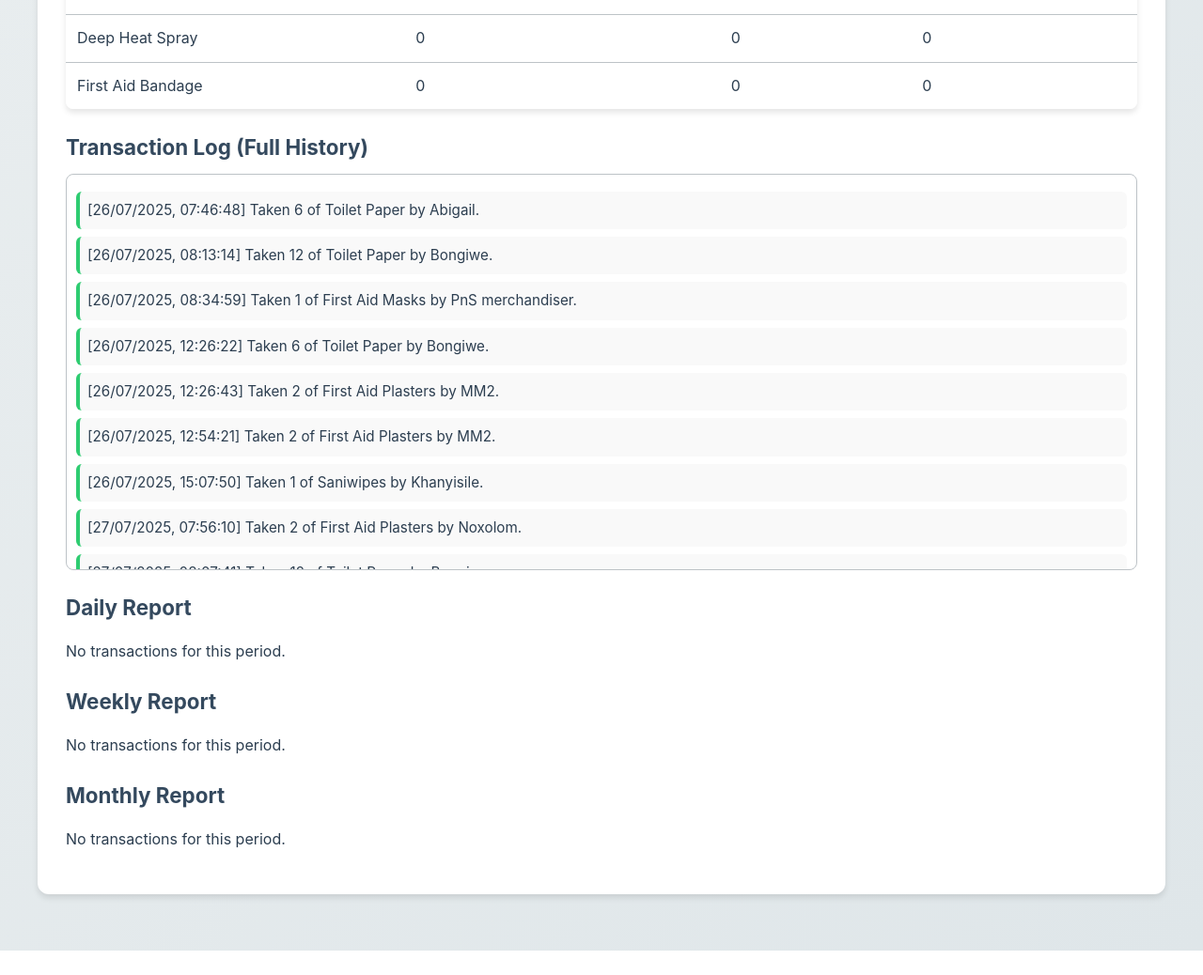
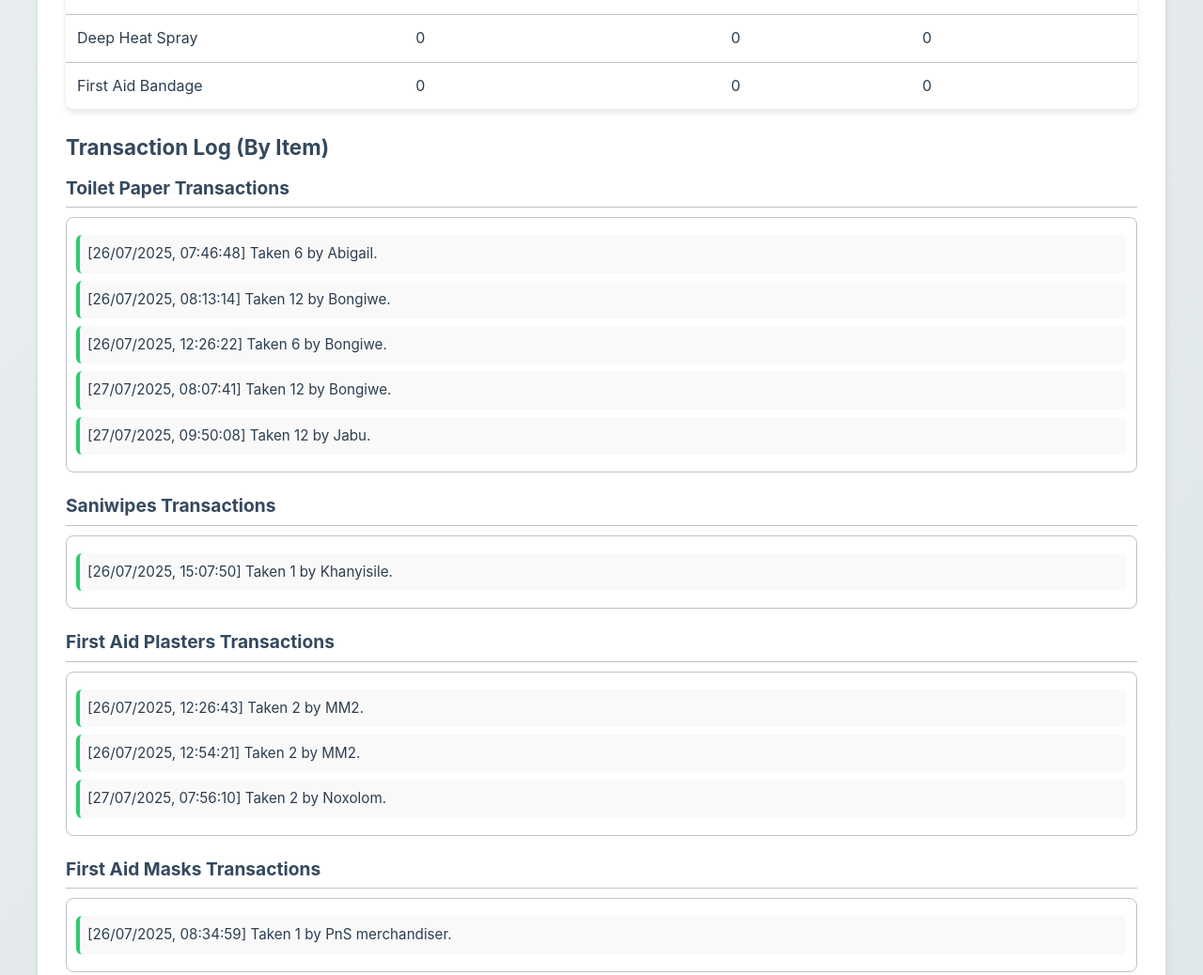
Before and after one commit to IT-SUPERBHYPER/T-ROLLS, a plain HTML site: page index.html in a window 1280 px wide. Shown: the part 1060-2098 px from the top of the page at 94% size. Before the commit the page ends 2072 px from the top, so only its background shows below. Drawn offline with nearby package versions, Linux system fonts and the light colour scheme; no server answers.

Commit message:
Add files via upload

```diff
--- a/index.html
+++ b/index.html
@@ -173,12 +173,13 @@
     border-left: 4px solid var(--accent-color);
   }
   /* Add scrollbar to log display if it gets too long */
-  #log {
-    max-height: 400px; /* Adjust as needed */
+  .item-log-container {
+    max-height: 300px;
     overflow-y: auto;
     border: 1px solid var(--border-color);
     border-radius: 8px;
     padding: 10px;
+    margin-bottom: 20px;
   }
   .report-section {
     margin-top: 20px;
@@ -199,6 +200,14 @@
     margin-left: 20px;
     font-size: 0.95rem;
     color: #555;
+  }
+  .item-log-title {
+    font-size: 1.2rem;
+    font-weight: bold;
+    margin-bottom: 10px;
+    color: var(--primary-color);
+    border-bottom: 1px solid var(--border-color);
+    padding-bottom: 5px;
   }
   @media (max-width: 600px) {
     .item {
@@ -266,7 +275,7 @@
       <button id="exportPdfBtn">Export to PDF</button>
     </div>
     <div id="stats"></div>
-    <h3>Transaction Log (Full History)</h3>
+    <h3>Transaction Log (By Item)</h3>
     <div id="log"></div>
     <div class="report-section">
       <h3>Daily Report</h3>
@@ -526,27 +535,47 @@
       logDiv.innerHTML = '<p>No transactions yet.</p>';
       return;
     }
+
     let html = '';
-    // Display ALL logs, reversed to show most recent first
-    const allLogsReversed = [...transactionLog].reverse(); // Create a shallow copy to reverse
-    for (const entry of allLogsReversed) {
-        // Ensure 'reset' type entries are not displayed as regular transactions
-        if (entry.type === 'reset') {
-            const date = new Date(entry.timestamp);
-            const formattedDate = date.toLocaleDateString('en-GB', {day: '2-digit', month: '2-digit', year: 'numeric'});
-            const formattedTime = date.toLocaleTimeString('en-GB', {hour: '2-digit', minute: '2-digit', second: '2-digit'});
-            html += `<div class="log-entry">[${formattedDate}, ${formattedTime}] Stats and stock reset by ${entry.person}.</div>`;
-            continue;
+
+    // Create a log section for each item
+    for (const key in items) {
+      const item = items[key];
+      const itemLogs = transactionLog.filter(entry => entry.itemKey === key && entry.type !== 'reset');
+
+      if (itemLogs.length > 0) {
+        html += `<div class="item-log-title">${item.name} Transactions</div>`;
+        html += '<div class="item-log-container">';
+
+        // Display logs for this item, most recent first
+        const reversedLogs = [...itemLogs].reverse();
+        for (const entry of reversedLogs) {
+          const date = new Date(entry.timestamp);
+          const formattedDate = date.toLocaleDateString('en-GB', {day: '2-digit', month: '2-digit', year: 'numeric'});
+          const formattedTime = date.toLocaleTimeString('en-GB', {hour: '2-digit', minute: '2-digit', second: '2-digit'});
+          const actionText = entry.type === 'add' ? 'Added' : 'Taken';
+          html += `<div class="log-entry">[${formattedDate}, ${formattedTime}] ${actionText} ${entry.quantity} by ${entry.person}.</div>`;
         }
 
+        html += '</div>';
+      }
+    }
+
+    // Handle reset entries separately
+    const resetEntries = transactionLog.filter(entry => entry.type === 'reset');
+    if (resetEntries.length > 0) {
+      html += '<div class="item-log-title">System Resets</div>';
+      html += '<div class="item-log-container">';
+      const reversedResets = [...resetEntries].reverse();
+      for (const entry of reversedResets) {
         const date = new Date(entry.timestamp);
         const formattedDate = date.toLocaleDateString('en-GB', {day: '2-digit', month: '2-digit', year: 'numeric'});
         const formattedTime = date.toLocaleTimeString('en-GB', {hour: '2-digit', minute: '2-digit', second: '2-digit'});
-        const actionText = entry.type === 'add' ? 'Added' : 'Taken';
-        // Ensure that items[entry.itemKey] exists before accessing .name
-        const itemName = items[entry.itemKey] ? items[entry.itemKey].name : entry.itemKey;
-        html += `<div class="log-entry">[${formattedDate}, ${formattedTime}] ${actionText} ${entry.quantity} of ${itemName} by ${entry.person}.</div>`;
+        html += `<div class="log-entry">[${formattedDate}, ${formattedTime}] Stats and stock reset by ${entry.person}.</div>`;
+      }
+      html += '</div>';
     }
+
     logDiv.innerHTML = html;
   }
 
```
